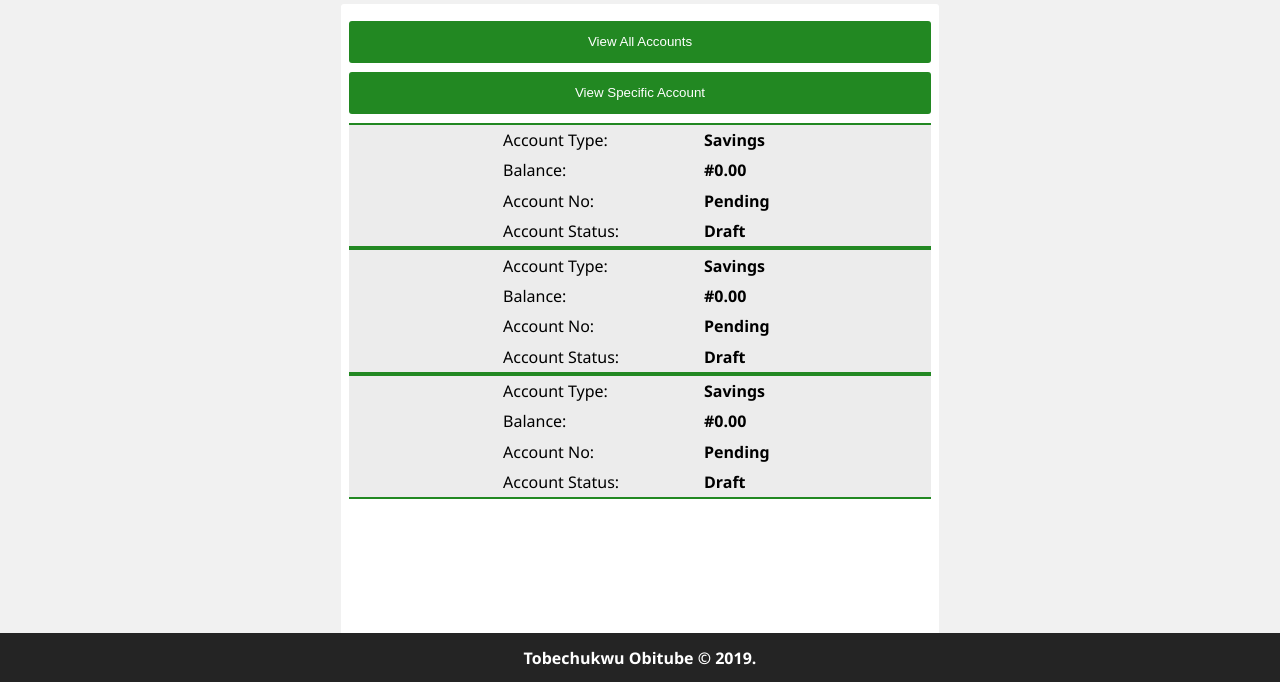
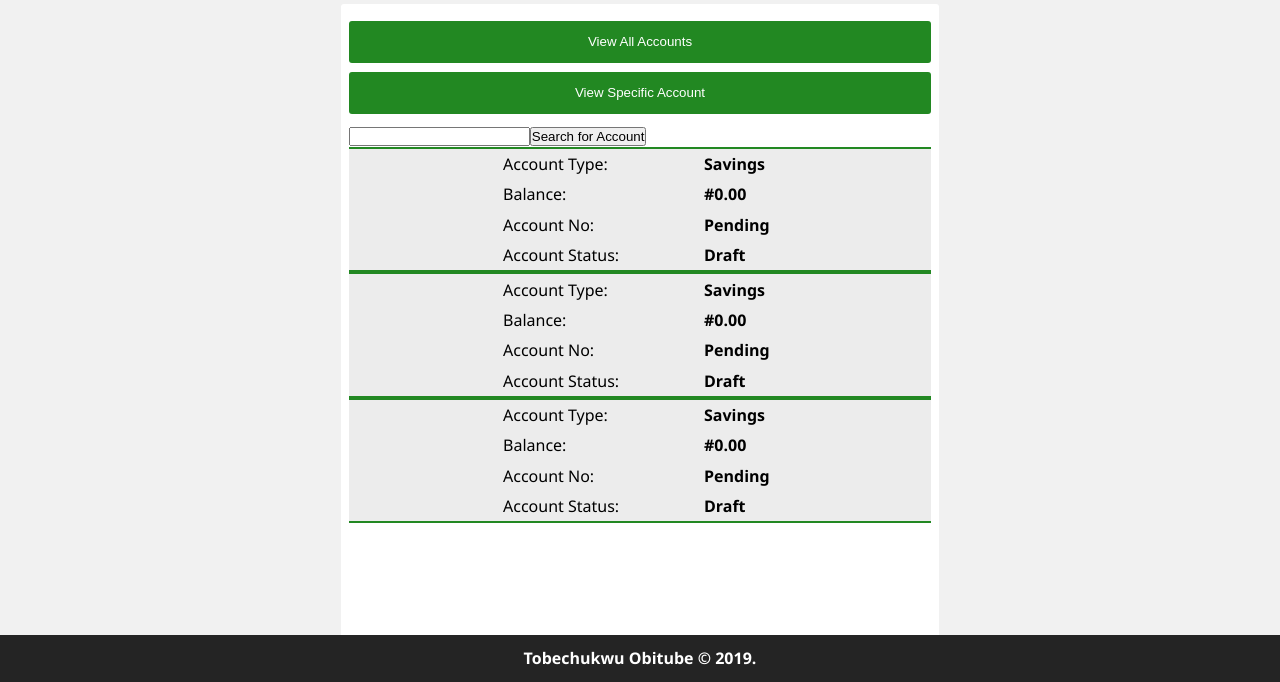
Before and after one commit to tohbay/Banka, a plain HTML site: page UI/assets/pages/accounts.html in a window 1280 px wide. Shown: the part 118-800 px from the top of the page. Drawn offline with Linux system fonts and the light colour scheme; files whose address does not match are found by name.

Commit message:
[Feature #164983557]: add search a specific account button

```diff
--- a/UI/assets/pages/accounts.html
+++ b/UI/assets/pages/accounts.html
@@ -35,7 +35,9 @@
           <div class="client-items user-account">
                 <a href="client-dashboard.html"><button class="client-btn view-account-transactions">View All Accounts</button></a>
                 <button class="client-btn view-account-transactions">View Specific Account</button>
-
+                <div>
+                  <input type="text"><button>Search for Account</button>
+                </div>
             <div class="account-profile-details">
               <div class="account-info">
                 <p>Account Type:</p>
```
